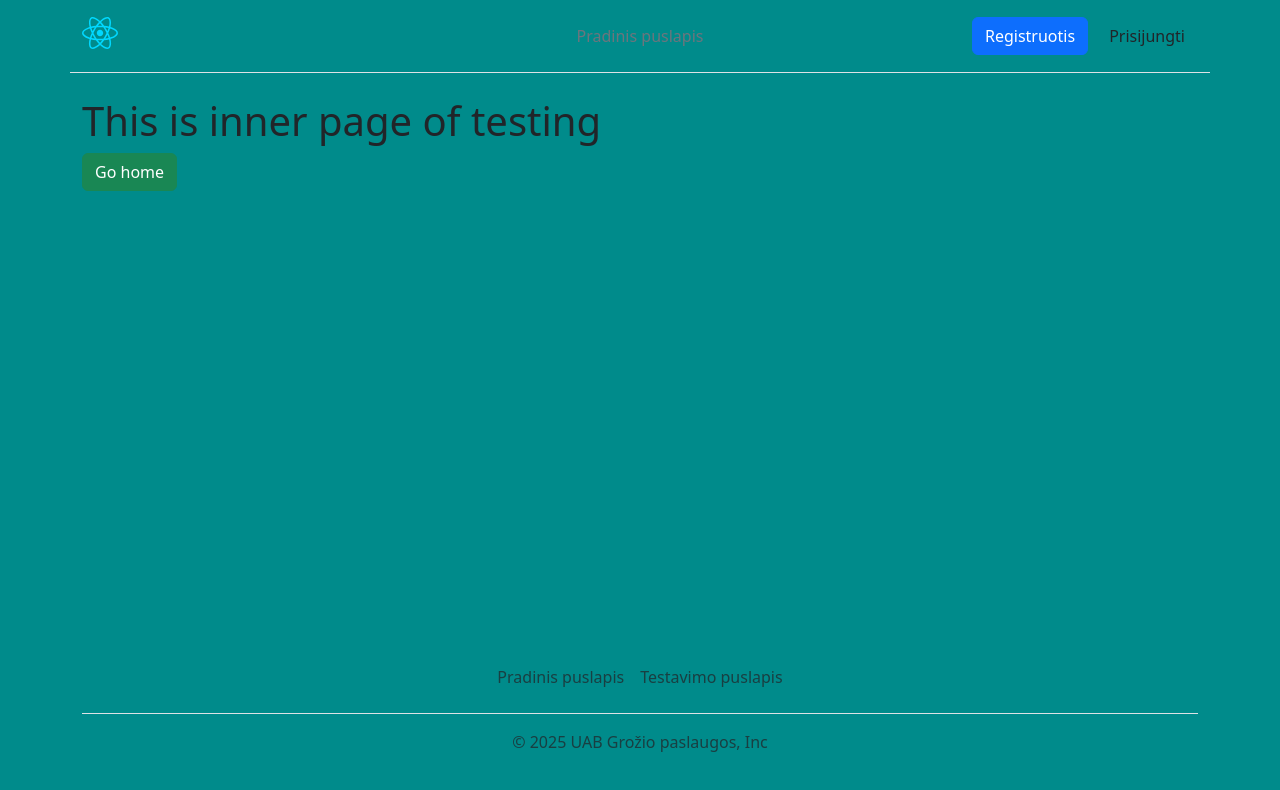
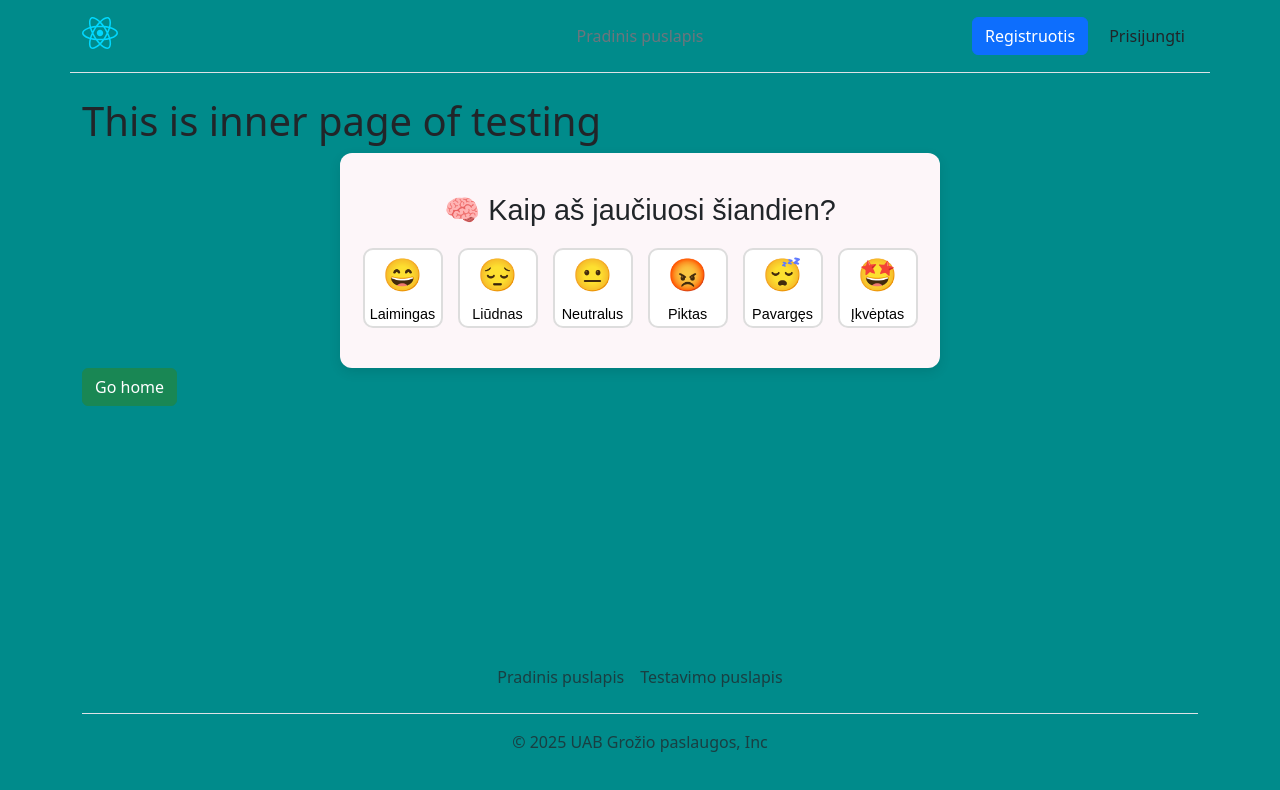
Before and after one commit to PovDai/55-grupe-egzas, a React (Vite) app in the folder client/: page /testing/1 in a window 1280 px wide. Shown: the top 790 px of the page. Built offline with nearby package versions, Linux system fonts and the light colour scheme.

Commit message:
inner testing added

```diff
--- a/client/src/pages/public/TestInner.jsx
+++ b/client/src/pages/public/TestInner.jsx
@@ -1,12 +1,93 @@
+import React, { useState } from 'react';
 import { Link } from "react-router";
 
+// 👇 Mood duomenys
+const moods = [
+  { emoji: '😄', label: 'Laimingas' },
+  { emoji: '😔', label: 'Liūdnas' },
+  { emoji: '😐', label: 'Neutralus' },
+  { emoji: '😡', label: 'Piktas' },
+  { emoji: '😴', label: 'Pavargęs' },
+  { emoji: '🤩', label: 'Įkvėptas' },
+];
+
+// 👇 Pagrindinis komponentas
 export function TestInner() {
-    return (
-        <div className="container min-page-height">
-            <h1>This is inner page of testing</h1>
-            <Link className="btn btn-success" to='/'>Go home</Link>
+  const [selectedMood, setSelectedMood] = useState(null);
 
+  return (
+    <div className="container min-page-height">
+      <h1>This is inner page of testing</h1>
+
+      <div style={styles.container}>
+        <h2 style={styles.title}>🧠 Kaip aš jaučiuosi šiandien?</h2>
+
+        <div style={styles.moodList}>
+          {moods.map((mood) => (
+            <button
+              key={mood.label}
+              style={{
+                ...styles.moodButton,
+                backgroundColor: selectedMood === mood.label ? '#ffe4e1' : '#fff',
+                transform: selectedMood === mood.label ? 'scale(1.2)' : 'scale(1)',
+              }}
+              onClick={() => setSelectedMood(mood.label)}
+            >
+              <span style={{ fontSize: '2rem' }}>{mood.emoji}</span>
+              <span style={{ marginTop: '5px', fontSize: '0.9rem' }}>{mood.label}</span>
+            </button>
+          ))}
         </div>
 
-    )
+        {selectedMood && (
+          <div style={styles.result}>
+            <p>Šiandien jautiesi: <strong>{selectedMood}</strong> 💬</p>
+          </div>
+        )}
+      </div>
+
+      <Link className="btn btn-success" to='/'>Go home</Link>
+    </div>
+  );
 }
+
+// 👇 CSS-in-JS stilius
+const styles = {
+  container: {
+    padding: '40px 20px',
+    maxWidth: '600px',
+    margin: '0 auto',
+    backgroundColor: '#fdf6f9',
+    borderRadius: '12px',
+    boxShadow: '0 4px 12px rgba(0,0,0,0.1)',
+    textAlign: 'center',
+    fontFamily: 'Arial, sans-serif',
+  },
+  title: {
+    fontSize: '1.8rem',
+    marginBottom: '20px',
+  },
+  moodList: {
+    display: 'flex',
+    flexWrap: 'wrap',
+    gap: '15px',
+    justifyContent: 'center',
+  },
+  moodButton: {
+    display: 'flex',
+    flexDirection: 'column',
+    alignItems: 'center',
+    width: '80px',
+    height: '80px',
+    backgroundColor: '#fff',
+    border: '2px solid #ddd',
+    borderRadius: '10px',
+    cursor: 'pointer',
+    transition: 'all 0.2s ease-in-out',
+  },
+  result: {
+    marginTop: '30px',
+    fontSize: '1.2rem',
+    color: '#333',
+  },
+};
```
